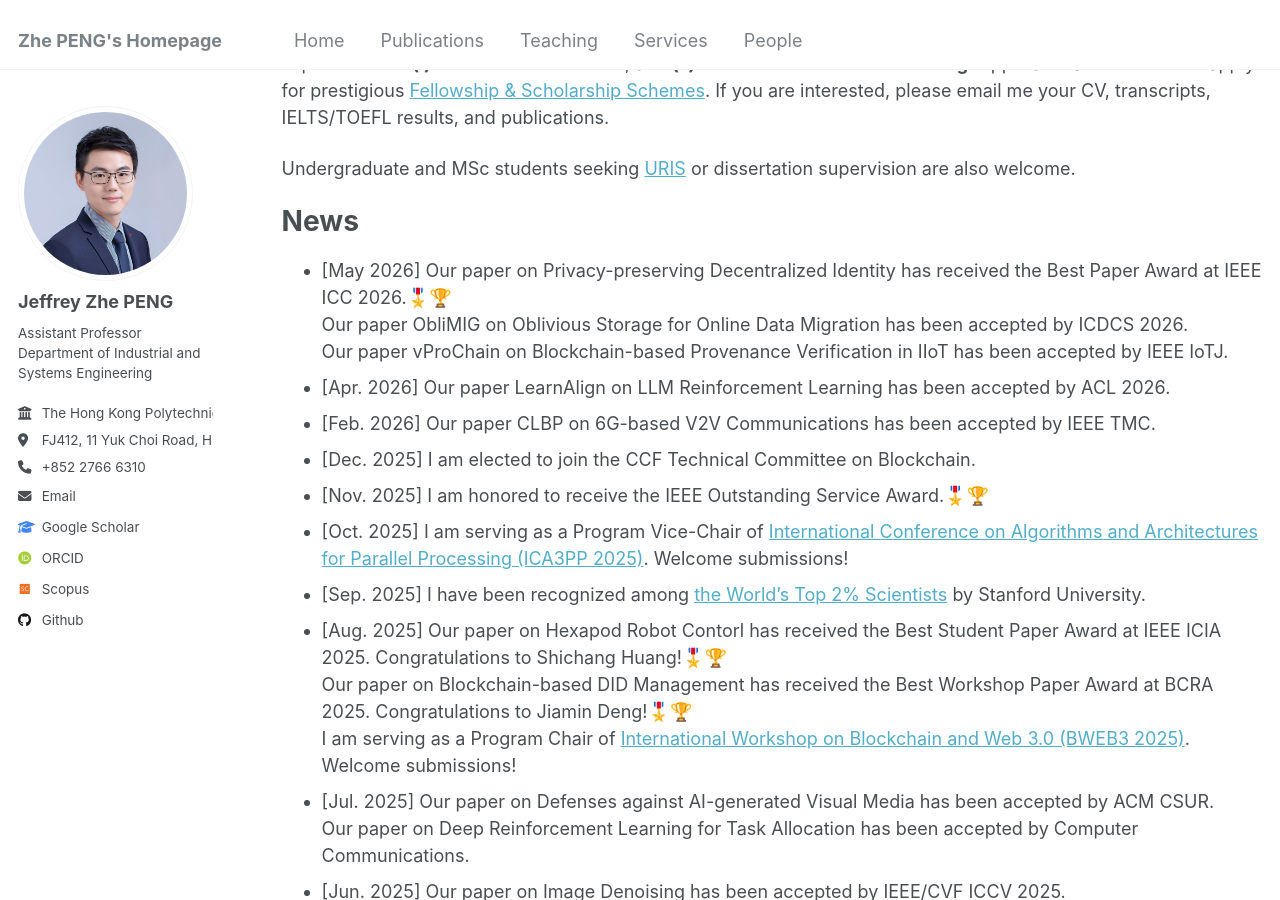
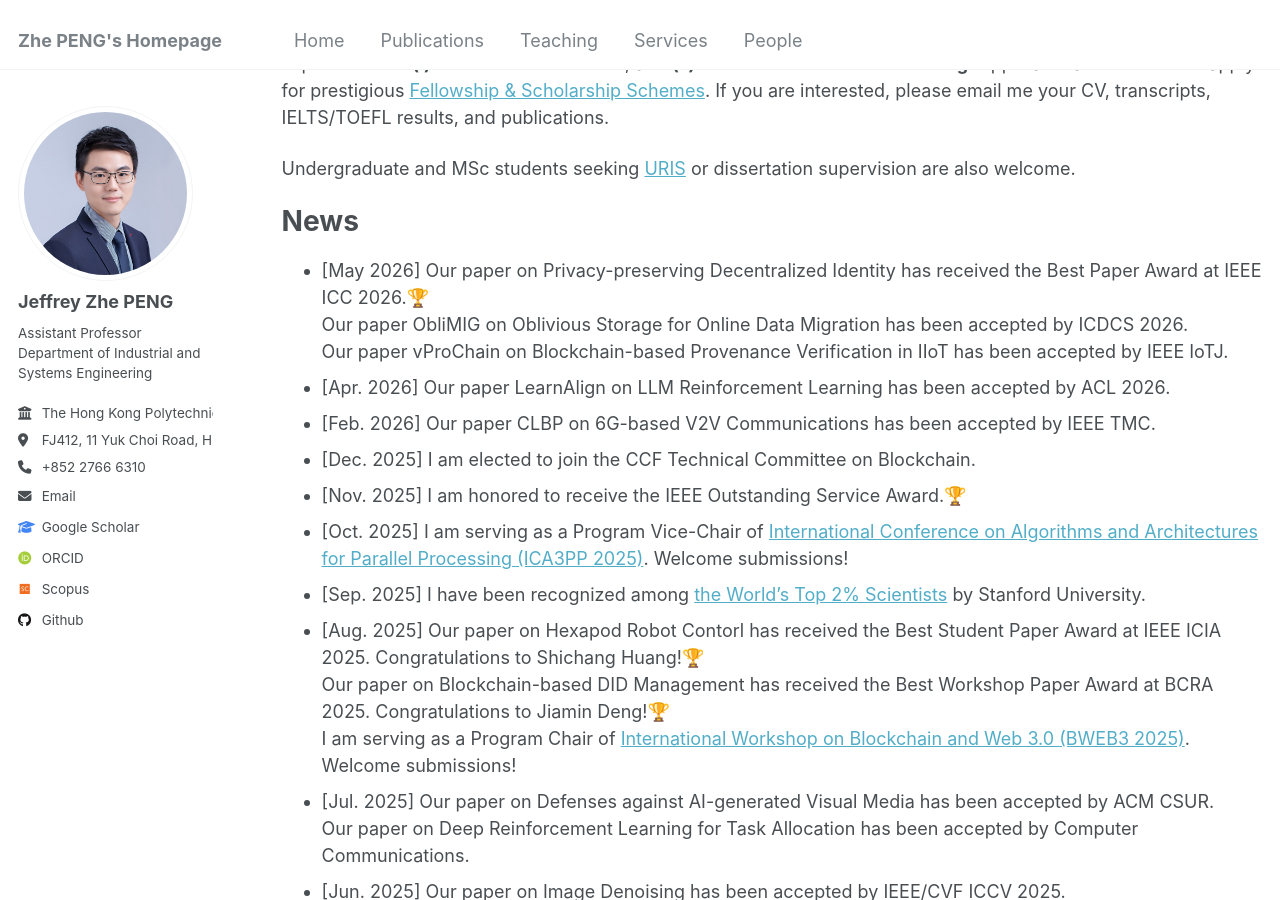
Before and after one commit to PENG-Zhe/peng-zhe.github.io, a Jekyll site: the page built from _pages/about.md, in a window 1280 px wide and 900 px high, scrolled down 625 px. Built offline with Jekyll 4.4.1, drawn with Linux system fonts in a browser that asks for light colours; some web fonts are replaced.

```diff
--- a/_pages/about.md
+++ b/_pages/about.md
@@ -33,17 +33,17 @@ Undergraduate and MSc students seeking [URIS](https://www.polyu.edu.hk/gs/ug-res
 
 # News
 <!-- -->
-- [May 2026] Our paper on Privacy-preserving Decentralized Identity has received the Best Paper Award at IEEE ICC 2026.🎖️🏆<br>
+- [May 2026] Our paper on Privacy-preserving Decentralized Identity has received the Best Paper Award at IEEE ICC 2026.🏆<br>
 Our paper ObliMIG on Oblivious Storage for Online Data Migration has been accepted by ICDCS 2026. <br>
 Our paper vProChain on Blockchain-based Provenance Verification in IIoT has been accepted by IEEE IoTJ.
 - [Apr. 2026] Our paper LearnAlign on LLM Reinforcement Learning has been accepted by ACL 2026.
 - [Feb. 2026] Our paper CLBP on 6G-based V2V Communications has been accepted by IEEE TMC.
 - [Dec. 2025] I am elected to join the CCF Technical Committee on Blockchain.
-- [Nov. 2025] I am honored to receive the IEEE Outstanding Service Award.🎖️🏆
+- [Nov. 2025] I am honored to receive the IEEE Outstanding Service Award.🏆
 - [Oct. 2025] I am serving as a Program Vice-Chair of <a href="https://ieee-cybermatics.org/2025/ica3pp/index.html" target="_blank">International Conference on Algorithms and Architectures for Parallel Processing (ICA3PP 2025)</a>. Welcome submissions!
 - [Sep. 2025] I have been recognized among <a href="https://elsevier.digitalcommonsdata.com/datasets/btchxktzyw/8" target="_blank">the World’s Top 2% Scientists</a> by Stanford University.
-- [Aug. 2025] Our paper on Hexapod Robot Contorl has received the Best Student Paper Award at IEEE ICIA 2025. Congratulations to Shichang Huang!🎖️🏆 <br>
-Our paper on Blockchain-based DID Management has received the Best Workshop Paper Award at BCRA 2025. Congratulations to Jiamin Deng!🎖️🏆 <br>
+- [Aug. 2025] Our paper on Hexapod Robot Contorl has received the Best Student Paper Award at IEEE ICIA 2025. Congratulations to Shichang Huang!🏆 <br>
+Our paper on Blockchain-based DID Management has received the Best Workshop Paper Award at BCRA 2025. Congratulations to Jiamin Deng!🏆 <br>
 I am serving as a Program Chair of <a href="https://bcra-conf.github.io/2025/program/panelBWEB3/" target="_blank">International Workshop on Blockchain and Web 3.0 (BWEB3 2025)</a>. Welcome submissions! <br>
 - [Jul. 2025] Our paper on Defenses against AI-generated Visual Media has been accepted by ACM CSUR. <br>
 Our paper on Deep Reinforcement Learning for Task Allocation has been accepted by Computer Communications.
@@ -74,7 +74,7 @@ Our paper on Zero-Knowledge Proofs for Blockchain Confidential Transactions has
 - [2022-08] Our paper <a href="http://sites.computer.org/debull/A22june/p14.pdf" target="_blank">BlockShare</a> on Blockchain Data Sharing was accepted by IEEE Data Engineering Bulletin.
 - [2022-06] Our paper <a href="https://ieeexplore.ieee.org/document/9981149" target="_blank">EPAR</a> on Augmented Reality was accepted by IROS 2022.
 - [2022-01] Our paper <a href="https://ieeexplore.ieee.org/document/9321132" target="_blank">VFChain</a> on Blockchain-based Federated Learning was selected as a popular article by IEEE TNSE.
-- [2021-04] Won Best Paper Award at DASFAA 2021.🎖️
+- [2021-04] Won Best Paper Award at DASFAA 2021.🏆
 - [2021-03] Our paper on Privacy-Preserving Blockchain Data Verification was accepted by SIGMOD 2021.
 - [2021-01] Our paper on Digital Contact Tracing was accepted by DASFAA 2021.
 - [2020-12] Our paper <a href="https://ieeexplore.ieee.org/document/9321132" target="_blank">VFChain</a> on Blockchain-based Federated Learning was accepted by IEEE TNSE.
```
